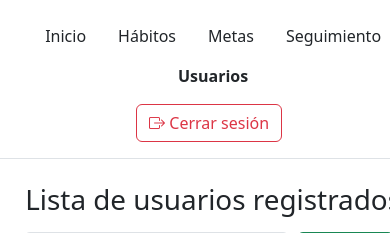
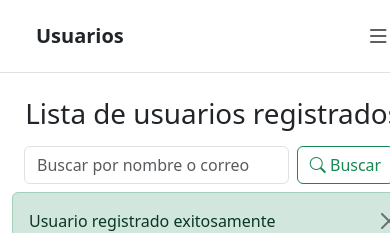
Before and after one commit to gbruelas/Plataforma_habitos_productividad, a PHP site: page /home/usuarios/index.php in a window 390 px wide; the page is wider, and only the part inside the window is pictured. Shown: the top 233 px of that part. Run offline with PHP 8.4, Linux system fonts and the light colour scheme; the visitor is signed in with stand-in values (Sample User, id 1); data comes from the database, SQL or seed files in the repository.

Commit message:
Mejoras en la responsividad. El menú se convierte en menú de hamburguesa cuando es una pantalla pequeña.

```diff
--- a/assets/css/styles.css
+++ b/assets/css/styles.css
@@ -1,9 +1,17 @@
-/* Darle efecto blur al header cuando hace scroll */
+/* Darle efecto blur al header (menú) cuando hace scroll */
 .header-scroll-blur {
     background-color: rgba(255, 255, 255, 0.8) !important;
     backdrop-filter: blur(10px);
     -webkit-backdrop-filter: blur(10px);
     box-shadow: 0 2px 20px rgba(0, 0, 0, 0.1) !important;
+}
+
+/* Estilos para el menú de hamburguesa (pantallas pequeñas) */
+.navbar-toggler {
+    border: none;
+    background: transparent;
+    padding: 0.5rem;
+    display: none; /* Oculto por defecto */
 }
 
 /* Solo es para que el footer siempre este abajo, haya contenido o no */
@@ -33,7 +41,7 @@
     box-shadow: 0 0.5rem 1.5rem rgba(0, 0, 0, 0.2) !important;
 }
 
-/* Responsivo para pantallas medianas */
+/* Botón responsivo para pantallas medianas */
 @media (max-width: 1024px) {
     .fab-button {
         bottom: 30px;
@@ -41,3 +49,54 @@
         padding: 10px 12px;
     }
 }
+
+/* Mostrar botón hamburguesa solo en pantallas pequeñas */
+@media (max-width: 992px) {
+    .navbar-toggler {
+        display: block;
+    }
+
+    /* Ocultar menú principal en celulares */
+    .d-none.d-lg-flex {
+        display: none !important;
+    }
+
+    /* Ocultar botón cerrar sesión en celulares (fuera del menú) */
+    .text-end.d-none.d-lg-block {
+        display: none !important;
+    }
+
+    /* Estilo para el menú desplegado en celulares */
+    .navbar-collapse.collapse:not(.show) {
+        display: none;
+    }
+
+    .navbar-collapse.collapse.show {
+        background-color: rgba(255, 255, 255, 0.95);
+        backdrop-filter: blur(10px);
+        -webkit-backdrop-filter: blur(10px);
+        padding: 1rem;
+        margin-top: 1rem;
+        border-radius: 0.5rem;
+        box-shadow: 0 0.5rem 1rem rgba(0, 0, 0, 0.1);
+    }
+
+    .nav.flex-column {
+        flex-direction: column !important;
+    }
+
+    .nav.flex-column li {
+        width: 100%;
+        margin-bottom: 0.5rem;
+    }
+
+    /* Estilo para el botón de cerrar sesión dentro del menú desplegable */
+    .nav.flex-column li .btn {
+        text-align: center;
+    }
+
+    /* Sección actual en pantallas pequeñas */
+    .d-lg-none.fs-5 {
+        padding-left: 0.5rem;
+    }
+}
--- a/includes/header.php
+++ b/includes/header.php
@@ -2,7 +2,7 @@
 
     require_once 'verificar_sesion.php';
 
-    //Para que no puedan entrar con el enlace sin iniciar sesión
+    // Para que no puedan entrar con el enlace sin iniciar sesión
     verificarSesion();
 
 ?>
@@ -20,9 +20,23 @@
     <div class="full">
         <header class="p-3 bg-white border-bottom box-shadow sticky-top" id="header-blur">
             <div class="container">
-                <div class="d-flex flex-wrap align-items-center justify-content-center justify-content-lg-start">
+                <div class="d-flex flex-wrap align-items-center justify-content-between">
+                    <!-- Sección actual (solo pantallas pequeñas) -->
+                    <div class="d-lg-none fs-5 fw-bold me-auto">
+                        <?php
+                            $secciones = [
+                                'inicio' => 'Inicio',
+                                'habitos' => 'Hábitos',
+                                'metas' => 'Metas',
+                                'seguimiento' => 'Seguimiento',
+                                'usuarios' => 'Usuarios'
+                            ];
+                            echo $secciones[$seccionActual] ?? 'Hábitos';
+                        ?>
+                    </div>
 
-                    <ul class="nav col-12 col-lg-auto me-lg-auto mb-2 justify-content-center mb-md-0">
+                    <!-- Menú principal (visible en pantallas grandes) -->
+                    <ul class="nav col-12 col-lg-auto me-lg-auto mb-2 justify-content-center mb-md-0 d-none d-lg-flex">
                         <li><a href="/proyecto_integrador/home/" class="nav-link px-3 text-dark <?= ($seccionActual == 'inicio') ? 'fw-bolder' : '' ?>">Inicio</a></li>
                         <li><a href="/proyecto_integrador/home/habitos" class="nav-link px-3 text-dark <?= ($seccionActual == 'habitos') ? 'fw-bolder' : '' ?>">Hábitos</a></li>
                         <li><a href="/proyecto_integrador/home/metas" class="nav-link px-3 text-dark <?= ($seccionActual == 'metas') ? 'fw-bolder' : '' ?>">Metas</a></li>
@@ -32,11 +46,35 @@
                         <?php endif; ?>
                     </ul>
 
-                    <div class="text-end">
+                    <!-- Botón de cerrar sesión (solo pantallas grandes) -->
+                    <div class="text-end d-none d-lg-block">
                         <a href="/proyecto_integrador/logout.php" class="btn btn-outline-danger me-2">
                             <i class="bi bi-box-arrow-right"></i> Cerrar sesión
                         </a>
                     </div>
+
+                    <!-- Botón hamburguesa (solo para pantallas pequeñas) -->
+                    <button class="navbar-toggler ms-2 d-lg-none" type="button" data-bs-toggle="collapse" data-bs-target="#navbarCollapse" aria-controls="navbarCollapse" aria-expanded="false" aria-label="Toggle navigation">
+                        <i class="bi bi-list" style="font-size: 1.5rem;"></i>
+                    </button>
+
+                    <!-- Menú colapsable (para pantallas pequeñas) -->
+                    <div class="collapse navbar-collapse w-100 d-lg-none" id="navbarCollapse">
+                        <ul class="nav flex-column w-100">
+                            <li><a href="/proyecto_integrador/home/" class="nav-link px-3 text-dark <?= ($seccionActual == 'inicio') ? 'fw-bolder' : '' ?>">Inicio</a></li>
+                            <li><a href="/proyecto_integrador/home/habitos" class="nav-link px-3 text-dark <?= ($seccionActual == 'habitos') ? 'fw-bolder' : '' ?>">Hábitos</a></li>
+                            <li><a href="/proyecto_integrador/home/metas" class="nav-link px-3 text-dark <?= ($seccionActual == 'metas') ? 'fw-bolder' : '' ?>">Metas</a></li>
+                            <li><a href="/proyecto_integrador/home/seguimiento" class="nav-link px-3 text-dark <?= ($seccionActual == 'seguimiento') ? 'fw-bolder' : '' ?>">Seguimiento</a></li>
+                            <?php if ($_SESSION['rol'] == '1'): ?>
+                                <li><a href="/proyecto_integrador/home/usuarios" class="nav-link px-3 text-dark <?= ($seccionActual == 'usuarios') ? 'fw-bolder' : '' ?>">Usuarios</a></li>
+                            <?php endif; ?>
+                            <li class="mt-2">
+                                <a href="/proyecto_integrador/logout.php" class="btn btn-outline-danger w-100">
+                                    <i class="bi bi-box-arrow-right"></i> Cerrar sesión
+                                </a>
+                            </li>
+                        </ul>
+                    </div>
                 </div>
             </div>
-    </header>
+        </header>
```
